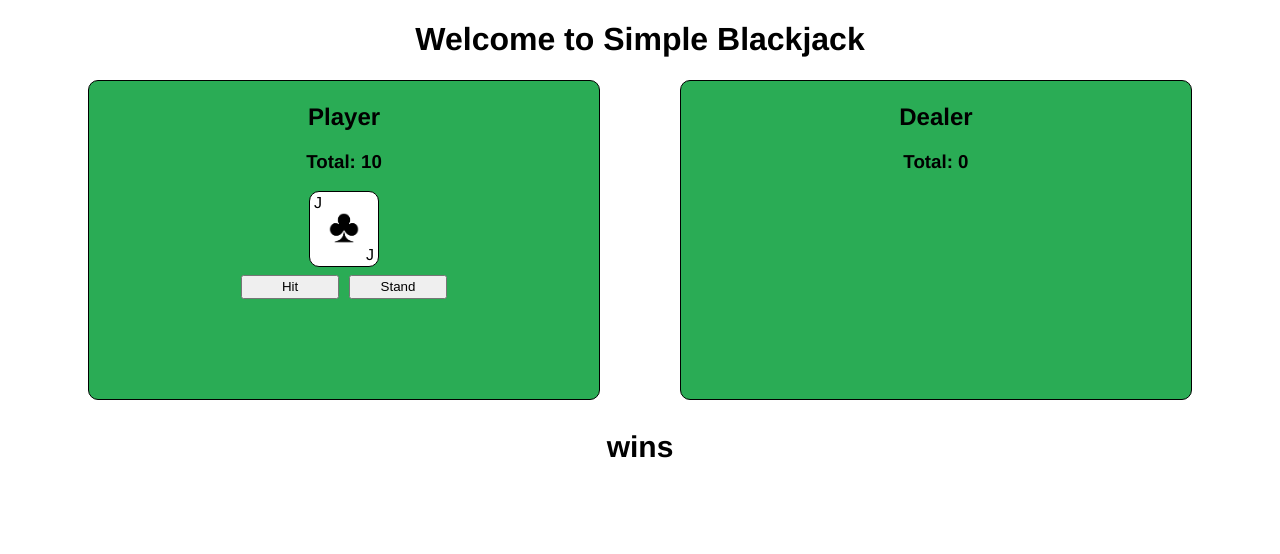
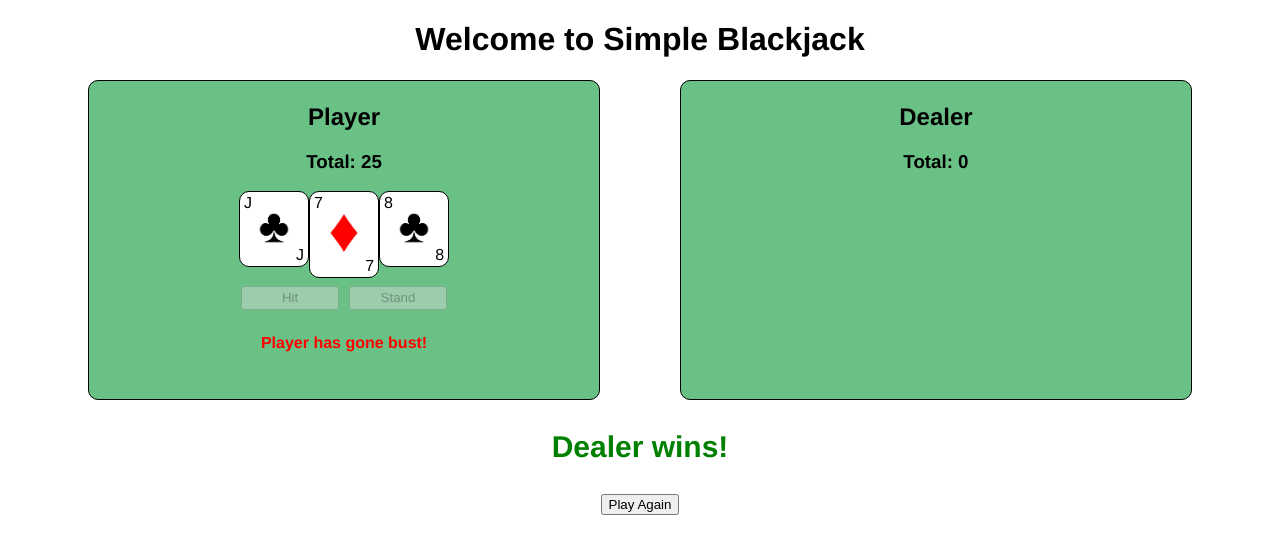
Before and after one commit to Topatoo/simple-blackjack, a Vue app: page / in a window 1280 px wide. Both pictures are taken after a click on the button "Hit". Shown: the top 554 px of the page. Built offline with nearby package versions, Linux system fonts and the light colour scheme.

Commit message:
added winner message and play again button

```diff
--- a/src/components/Board.vue
+++ b/src/components/Board.vue
@@ -31,10 +31,11 @@
               </p>
           </div>
       </div>
-      <div class="board__winnner">
+      <div v-if="winnerMessage">
           <p class="board__winner-message">
-              {{ winner }} wins
+              {{ winnerMessage }}
           </p>
+          <button @click="playAgain()">Play Again</button>
       </div>
   </div>
 </template>
@@ -58,7 +59,7 @@ export default {
             playerHand: [],
             dealerHand: [],
             playerStand: false,
-            winner: '',
+            winnerMessage: null,
         };
     },
     computed: {
@@ -81,10 +82,14 @@ export default {
     methods: {
         playerHit() {
             this.playerHand.push(this.deck.shift());
+            if (this.playerBust) {
+                this.updateWinnerMessage();
+            }
         },
         updatePlayerStand() {
             this.playerStand = true;
             this.autoPopDealerHand();
+            this.updateWinnerMessage();
         },
         dealerHit() {
             this.dealerHand.push(this.deck.shift());
@@ -103,9 +108,38 @@ export default {
                 this.deck[j] = temp;
             }
         },
+        updateWinnerMessage() {
+            if (this.playerBust) {
+                this.winnerMessage = 'Dealer wins!'
+            } else if (this.dealerBust) {
+                this.winnerMessage = 'Player wins!'
+            } else if (this.dealerTotal === this.playerTotal) {
+                this.winnerMessage = 'Game is a draw.'
+            } else if (this.dealerTotal > this.playerTotal) {
+                this.winnerMessage = 'Dealer wins!'
+            } else if (this.playerTotal > this.dealerTotal) {
+                this.winnerMessage = 'Player wins!'
+            } else {
+                this.winnerMessage = null;
+            }
+        },
+        playAgain() {
+            this.deck = createDeck();
+            this.playerHand = [];
+            this.dealerHand = [];
+            this.playerStand = false;
+            this.winnerMessage = null;
+            this.createShuffledDeck();
+            this.dealPlayerHand();
+        },
+        dealPlayerHand() {
+            this.playerHit();
+            this.playerHit();
+        },
     },
     created() {
         this.createShuffledDeck();
+        this.dealPlayerHand();
     },
 };
 </script>
@@ -120,7 +154,7 @@ export default {
             height: 40vh;
         }
         &__players {
-            background: rgb(42, 172, 85);
+            background: rgb(105, 193, 134);
             width: 40%;
             padding: 2px;
             border: 1px solid black;
@@ -131,7 +165,7 @@ export default {
             justify-content: center;
         }
         &__controls {
-            padding: 0.5rem;
+            padding: 8px;
         }
         &__hit-button {
             margin-right: 10px;
@@ -142,12 +176,14 @@ export default {
             width: 20%;
             height: 24px;
         }
-        &__winner {
-            height: 40px;
+        &__message {
+            color: red;
+            font-weight: 800;
         }
         &__winner-message {
+            color: green;
             font-size: 30px;
-            font-weight: bold;
+            font-weight: 800;
         }
     }
 </style>
```
